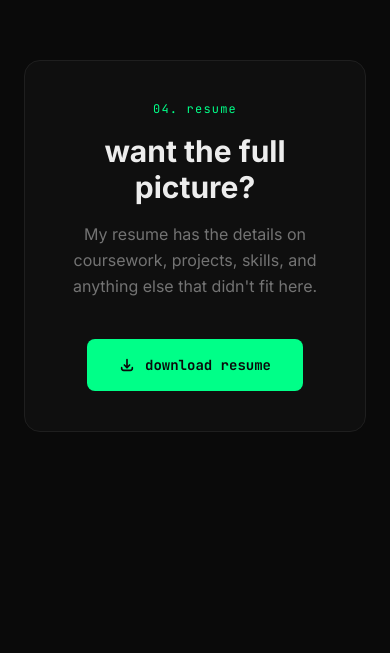
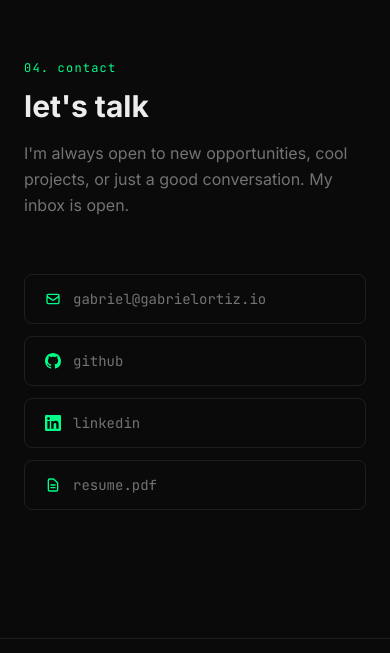
Before and after one commit to gabrielortiz00/gabrielortiz, a Next.js app: page / in a window 390 px wide. Shown: the part 4291-4944 px from the top of the page. Built offline with nearby package versions, Linux system fonts and the light colour scheme.

Commit message:
Remove resume section, move download to nav and contact

```diff
--- a/src/app/page.tsx
+++ b/src/app/page.tsx
@@ -3,7 +3,6 @@ import Hero from "@/components/Hero";
 import About from "@/components/About";
 import Skills from "@/components/Skills";
 import Projects from "@/components/Projects";
-import Resume from "@/components/Resume";
 import Contact from "@/components/Contact";
 import Footer from "@/components/Footer";
 
@@ -15,7 +14,6 @@ export default function Home() {
       <About />
       <Skills />
       <Projects />
-      <Resume />
       <Contact />
       <Footer />
     </main>
--- a/src/components/Contact.tsx
+++ b/src/components/Contact.tsx
@@ -12,12 +12,17 @@ const links = [
   {
     label: "github",
     href: "https://github.com/gabrielortiz00",
-    display: "github.com/gabrielortiz00",
+    display: "github",
   },
   {
     label: "linkedin",
     href: "https://linkedin.com/in/gabrielortiz00",
-    display: "linkedin.com/in/gabrielortiz00",
+    display: "linkedin",
+  },
+  {
+    label: "resume",
+    href: "/gabriel_ortiz_resume_2026.pdf",
+    display: "resume.pdf",
   },
 ];
 
@@ -50,10 +55,19 @@ function LinkedInIcon() {
   );
 }
 
+function DocumentIcon() {
+  return (
+    <svg className="w-4 h-4" fill="none" stroke="currentColor" viewBox="0 0 24 24">
+      <path strokeLinecap="round" strokeLinejoin="round" strokeWidth={2} d="M9 12h6m-6 4h6m2 5H7a2 2 0 01-2-2V5a2 2 0 012-2h5.586a1 1 0 01.707.293l5.414 5.414a1 1 0 01.293.707V19a2 2 0 01-2 2z" />
+    </svg>
+  );
+}
+
 function getIcon(label: string) {
   if (label === "email") return <EmailIcon />;
   if (label === "github") return <GitHubIcon />;
   if (label === "linkedin") return <LinkedInIcon />;
+  if (label === "resume") return <DocumentIcon />;
   return null;
 }
 
@@ -69,7 +83,7 @@ export default function Contact() {
           className="mb-14"
         >
           <p className="font-mono text-accent text-xs tracking-widest mb-3">
-            05. contact
+            04. contact
           </p>
           <h2 className="text-3xl sm:text-4xl font-bold text-[#ededed] mb-4">
             let&apos;s talk
@@ -91,8 +105,9 @@ export default function Contact() {
             <a
               key={label}
               href={href}
-              target={label !== "email" ? "_blank" : undefined}
-              rel={label !== "email" ? "noopener noreferrer" : undefined}
+              target={label === "github" || label === "linkedin" ? "_blank" : undefined}
+              rel={label === "github" || label === "linkedin" ? "noopener noreferrer" : undefined}
+              download={label === "resume" ? true : undefined}
               className="inline-flex items-center gap-3 px-5 py-3.5 border border-[#1f1f1f] rounded-lg font-mono text-sm text-[#737373] hover:border-accent/30 hover:text-[#ededed] hover:bg-accent/5 transition-all duration-300"
             >
               <span className="text-accent">{getIcon(label)}</span>
--- a/src/components/Nav.tsx
+++ b/src/components/Nav.tsx
@@ -7,7 +7,6 @@ const navLinks = [
   { label: "about", href: "#about" },
   { label: "skills", href: "#skills" },
   { label: "projects", href: "#projects" },
-  { label: "resume", href: "#resume" },
   { label: "contact", href: "#contact" },
 ];
 
@@ -47,6 +46,13 @@ export default function Nav() {
             {link.label}
           </a>
         ))}
+        <a
+          href="/gabriel_ortiz_resume_2026.pdf"
+          download
+          className="font-mono text-xs px-3 py-1.5 border border-[#1f1f1f] text-[#737373] rounded hover:border-accent/40 hover:text-[#ededed] transition-all duration-200 tracking-wider"
+        >
+          resume
+        </a>
       </nav>
     </motion.header>
   );
--- a/src/components/Resume.tsx
+++ b/src/components/Resume.tsx
@@ -4,29 +4,27 @@ import { motion } from "framer-motion";
 
 export default function Resume() {
   return (
-    <section id="resume" className="py-32 px-6 md:px-16 lg:px-24">
+    <section id="resume" className="py-20 px-6 md:px-16 lg:px-24">
       <div className="max-w-5xl mx-auto">
-        <div className="border border-[#1f1f1f] rounded-2xl p-10 md:p-16 text-center bg-[#0f0f0f]">
         <motion.div
           initial={{ opacity: 0, y: 20 }}
           whileInView={{ opacity: 1, y: 0 }}
           viewport={{ once: true, margin: "-80px" }}
           transition={{ duration: 0.6 }}
+          className="flex flex-col sm:flex-row sm:items-center sm:justify-between gap-6"
         >
-            <p className="font-mono text-accent text-xs tracking-widest mb-4">
+          <div>
+            <p className="font-mono text-accent text-xs tracking-widest mb-3">
               04. resume
             </p>
-            <h2 className="text-3xl sm:text-4xl font-bold text-[#ededed] mb-4">
+            <h2 className="text-3xl sm:text-4xl font-bold text-[#ededed]">
               want the full picture?
             </h2>
-            <p className="text-[#737373] mb-10 max-w-sm mx-auto leading-relaxed">
-              My resume has the details on coursework, projects, skills, and anything
-              else that didn&apos;t fit here.
-            </p>
+          </div>
           <a
             href="/gabriel_ortiz_resume_2026.pdf"
             download
-              className="inline-flex items-center gap-2.5 px-8 py-4 bg-accent text-[#0a0a0a] font-mono text-sm font-bold rounded-lg hover:bg-accent/90 active:scale-95 transition-all duration-200"
+            className="inline-flex items-center gap-2.5 px-6 py-3 bg-accent text-[#0a0a0a] font-mono text-sm font-bold rounded-lg hover:bg-accent/90 active:scale-95 transition-all duration-200 shrink-0"
           >
             <svg
               className="w-4 h-4"
@@ -45,7 +43,6 @@ export default function Resume() {
           </a>
         </motion.div>
       </div>
-      </div>
     </section>
   );
 }
```
Lines whose indentation alone changed are shown as unchanged.
